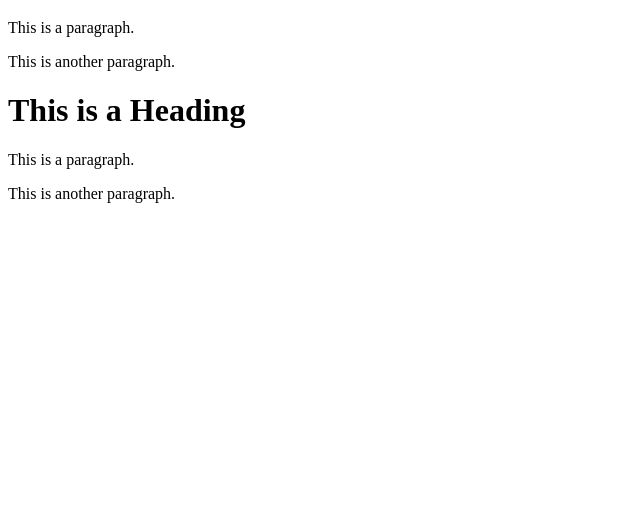
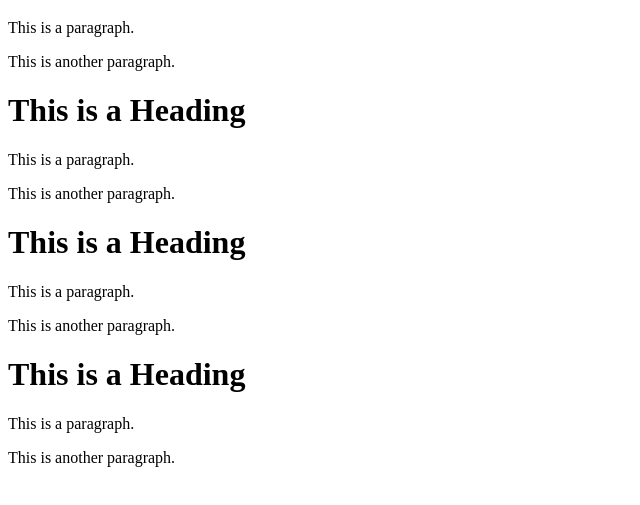
Before and after one commit to poksheh/mtdc, a plain HTML site: page index.html in a window 1280 px wide. Shown: the part 87-592 px from the top of the page, without its empty margins (0-640 px from the left). Drawn offline with Linux system fonts and the light colour scheme.

Commit message:
Add more paragraph

```diff
--- a/index.html
+++ b/index.html
@@ -19,6 +19,14 @@
  <h1>This is a Heading</h1>
  <p>This is a paragraph.</p>
  <p>This is another paragraph.</p>
+
+ <h1>This is a Heading</h1>
+ <p>This is a paragraph.</p>
+ <p>This is another paragraph.</p>
+
+ <h1>This is a Heading</h1>
+ <p>This is a paragraph.</p>
+ <p>This is another paragraph.</p>
 </div>
 
 </body>
```
